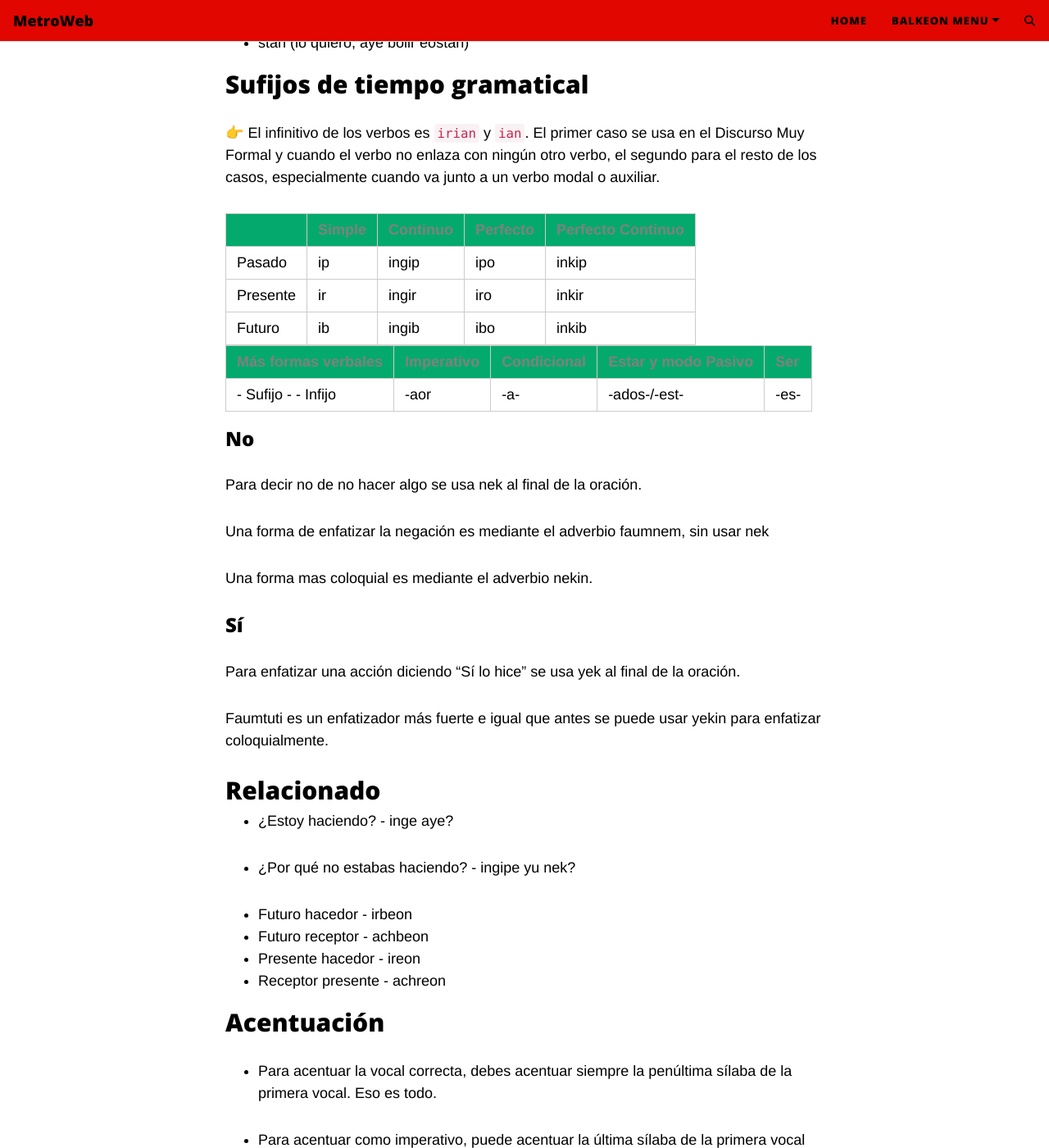
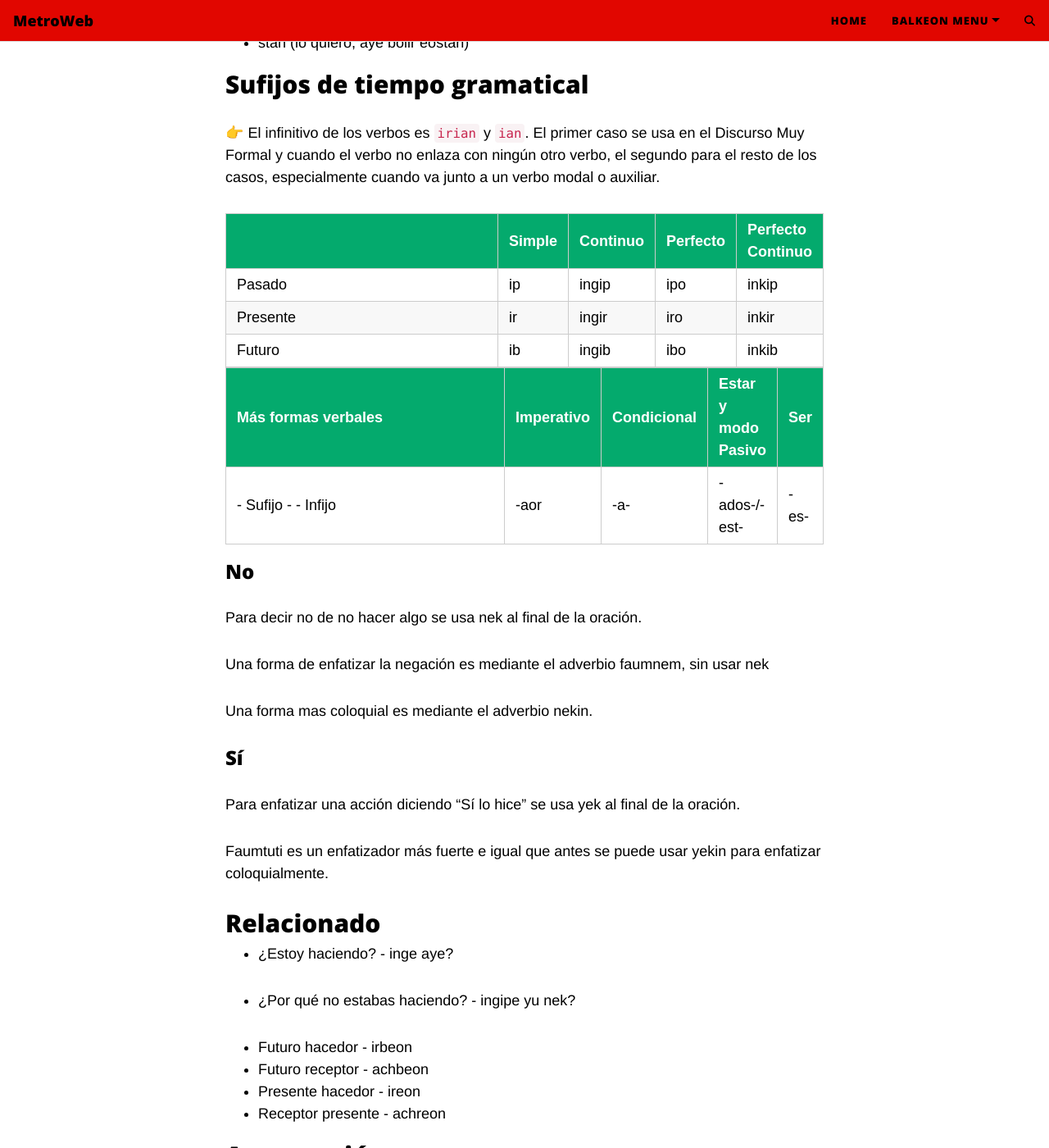
Before and after one commit to MetroManSR/MetroWeb1, a Jekyll site: the page built from balkeon/grammar/words.md, in a window 1280 px wide and 1400 px high, scrolled down 812 px. Shown: the whole window at 82% size. Built offline with Jekyll 4.4.1, drawn with Linux system fonts in a browser that asks for light colours; our own code applies the rules of GitHub Pages for plain Markdown files; comment, search, counter and statistics services are not loaded.

Commit message:
Hmm custom-styles.css

```diff
--- a/assets/css/custom-styles.css
+++ b/assets/css/custom-styles.css
@@ -18,14 +18,27 @@
 }
 
 /*table style */
-th {
-background-color: #04AA6D;
-color: #808080;
+td, th {
+  font-family: Arial, Helvetica, sans-serif;
+  border-collapse: collapse;
+  width: 100%;
 }
 
-td {
-background-color: #FFFFFF;
-color: #000000;
+td, th {
+  border: 1px solid #ddd;
+  padding: 8px;
+}
+
+tr:nth-child(even){background-color: #f2f2f2;}
+
+tr:hover {background-color: #ddd;}
+
+th {
+  padding-top: 12px;
+  padding-bottom: 12px;
+  text-align: left;
+  background-color: #04AA6D;
+  color: white;
 }
 
 body {
```
